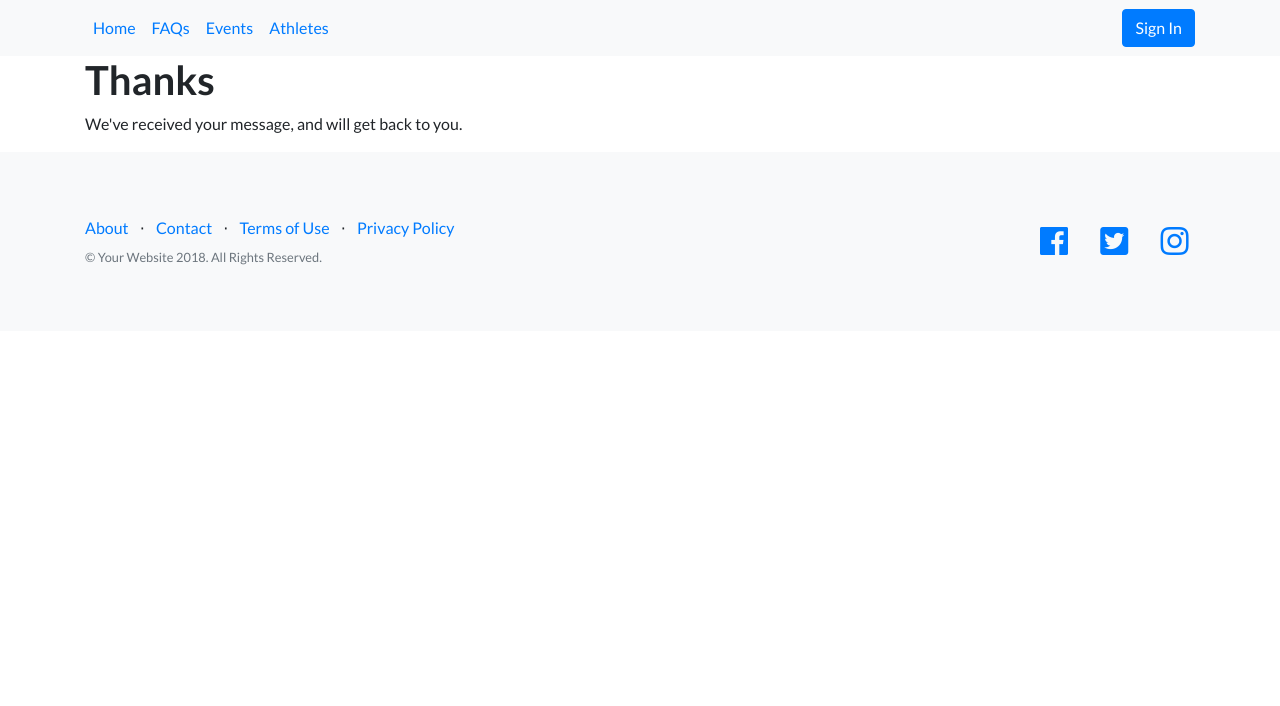
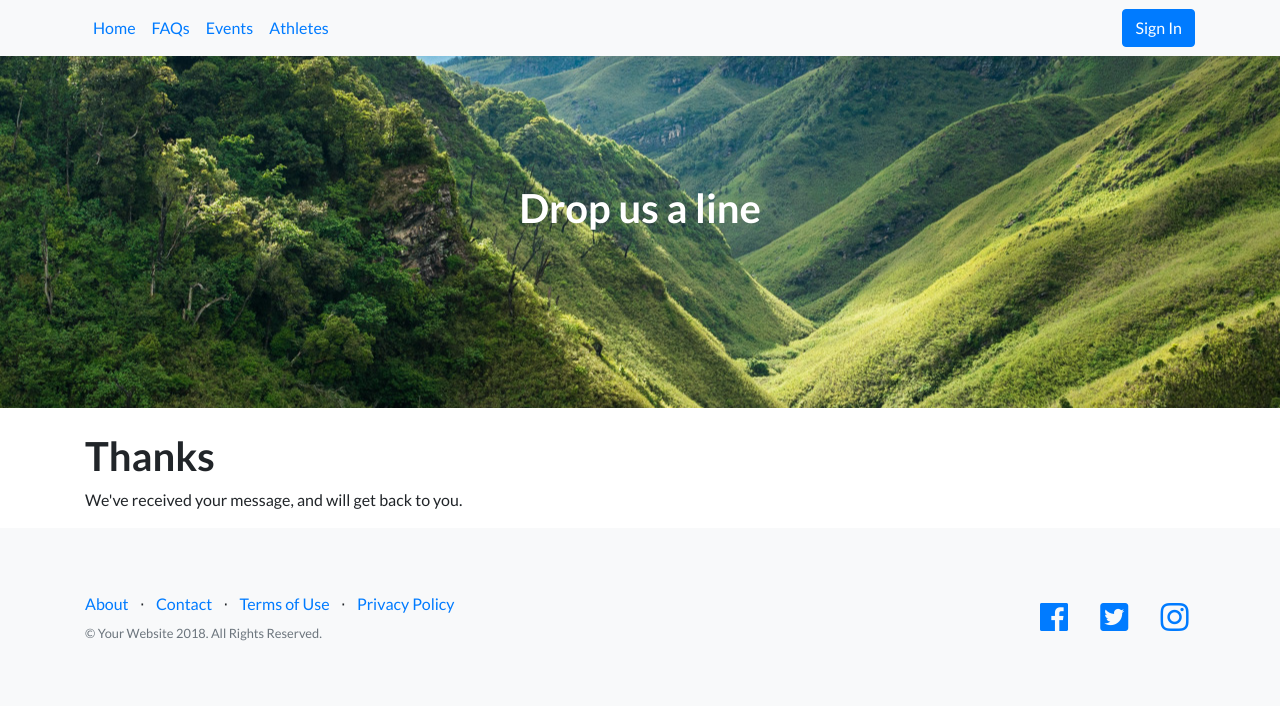
Before and after one commit to shacker/ap, a Django app: template ap/templates/contact/success.html in a window 1280 px wide. Shown: the top 706 px of the page. Run offline with Django 3.2, Linux system fonts and the light colour scheme; the template is opened without the code that fills it, so the values that code supplies are empty; style sheets or scripts are compiled from the project's sources; some libraries are stand-ins or nearby versions.

Commit message:
Contact masthead

```diff
--- a/ap/static/scss/masthead.scss
+++ b/ap/static/scss/masthead.scss
@@ -45,6 +45,13 @@ header.masthead {
     padding-bottom: 8rem;
   }
 
+
+  header.masthead.contact {
+    background: url("../img/bg-contact.jpg") no-repeat center center;
+    padding-top: 8rem;
+    padding-bottom: 8rem;
+  }
+
   @media (min-width: 768px) {
     header.masthead {
       padding-top: 12rem;
--- /dev/null
+++ b/ap/templates/contact/_masthead_contact.html
@@ -0,0 +1,10 @@
+<header class="masthead contact text-white text-center">
+  <div class="overlay"></div>
+  <div class="container">
+    <div class="row">
+      <div class="col-xl-9 mx-auto">
+        <h1 class="mb-5">Drop us a line</h1>
+      </div>
+    </div>
+  </div>
+</header>
--- a/ap/templates/contact/success.html
+++ b/ap/templates/contact/success.html
@@ -3,12 +3,22 @@
 {% block page_title %}Thanks{% endblock page_title %}
 
 {% block content %}
+
+  {% include 'contact/_masthead_contact.html' %}
+
+
   <div class="container">
+    <div class="row">
+      <div class="col-lg-12">
+        <h1 class="mt-4">
+          Thanks
+        </h1>
 
-    <h1>Thanks</h1>
+        <p>We've received your message, and will get back to you.</p>
 
-    <p>We've received your message, and will get back to you.</p>
-
+      </div>
+    </div>
   </div>
 
+
 {% endblock %}
--- a/ap/templates/users/search.html
+++ b/ap/templates/users/search.html
@@ -47,7 +47,6 @@
                   {% endif %}
                   {% endcomment %}
 
-
                   <div class="row">
                     <div class="col-lg-2">
                       {% if item.avatar %}
@@ -72,7 +71,6 @@
                     </div>
 
                     <div class="col-lg-10">
-
                       {% if item.about %}
                         <div class="profile_label">
                           About {{ item.username }}
@@ -83,8 +81,7 @@
                       {% endif %}
                     </div>
 
-        </div>
-
+                  </div>
                 </div>
               </div>
             </div>
```
Also changed, not shown: ap/templates/contact/contact.html (+13 -5 lines), ap/static/img/bg-contact.jpg (added).
